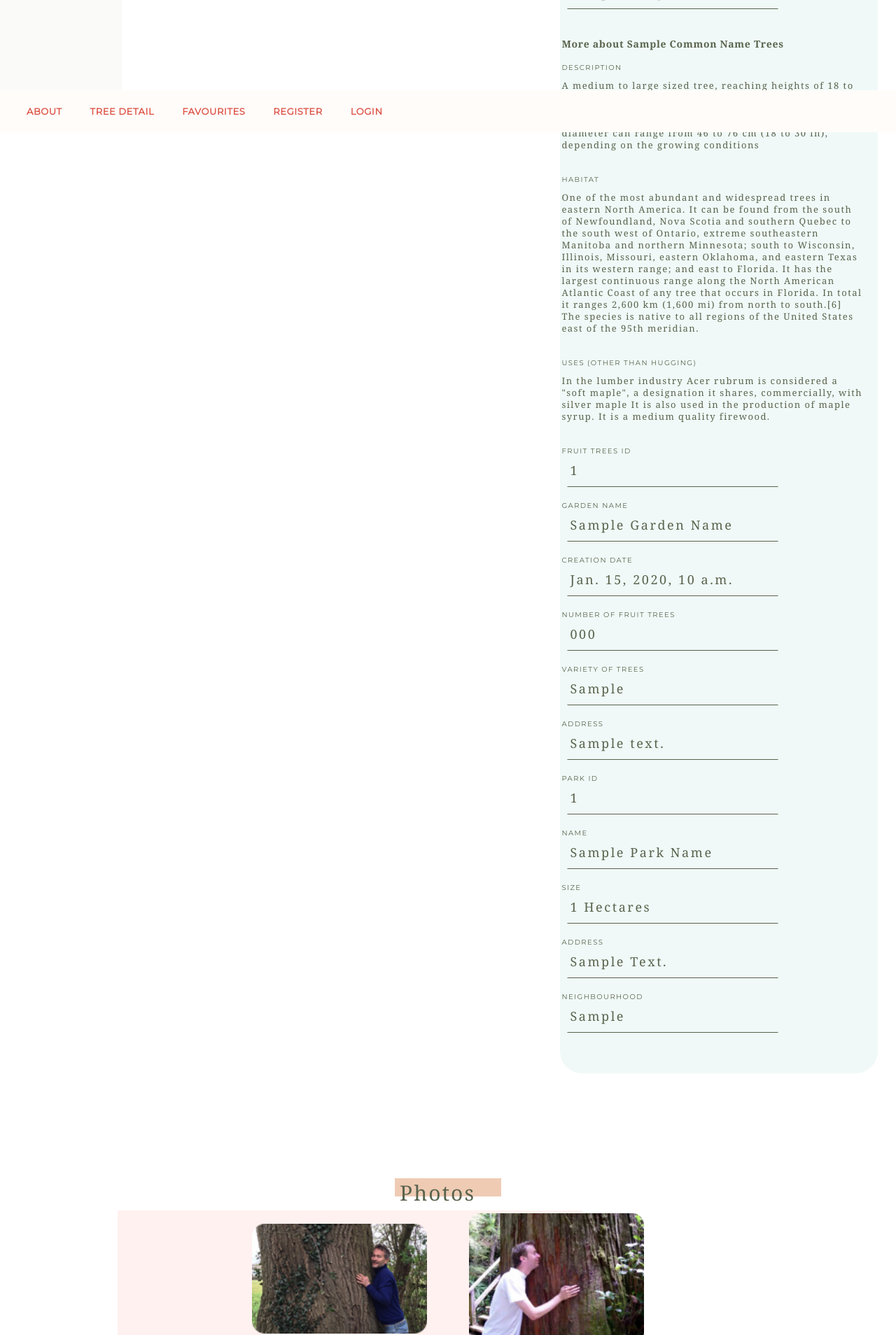
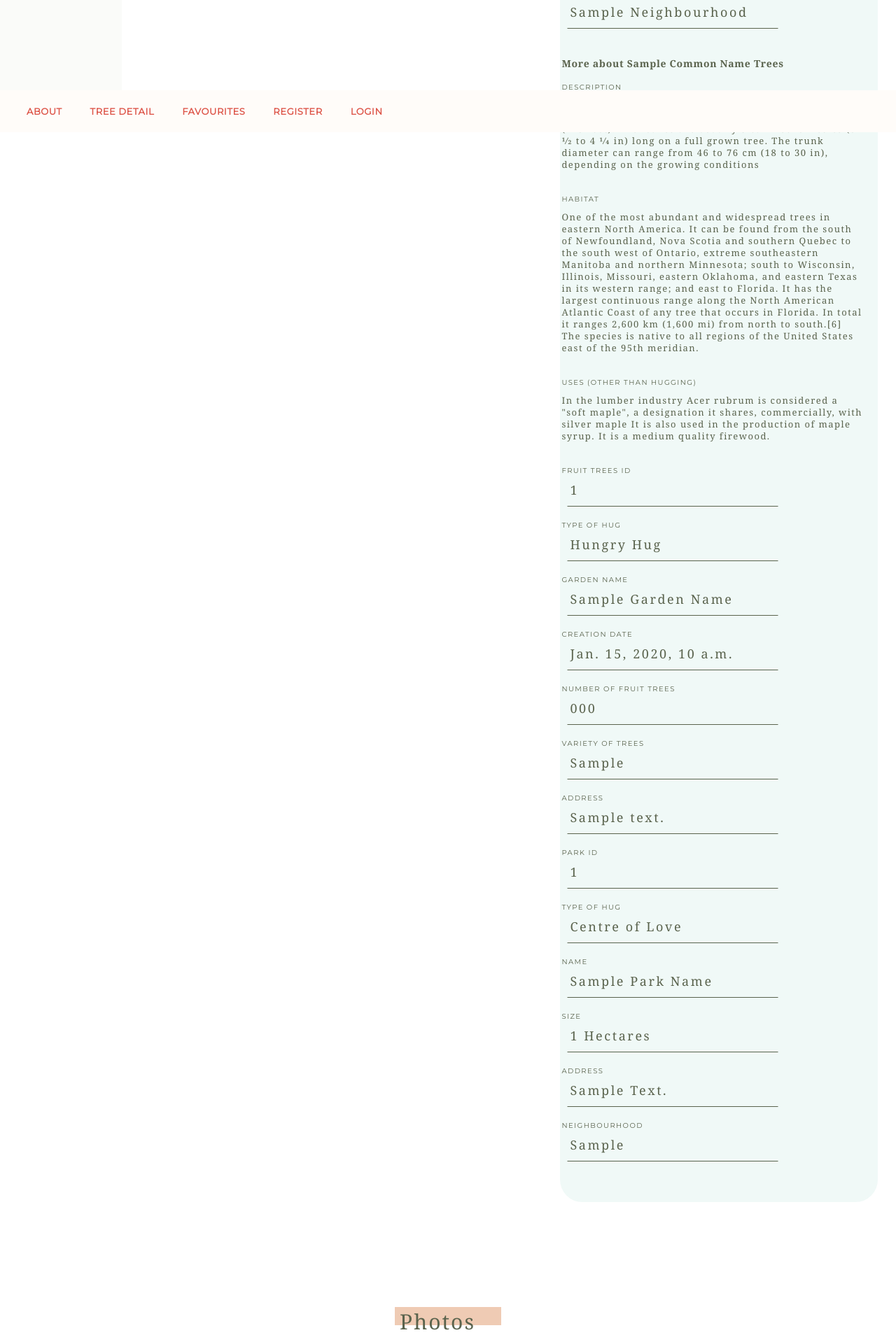
Before and after one commit to CZMoodyDev/HugATreeApp, a Django app: template hug_project_app/templates/tree_detail.html in a window 1280 px wide. Shown: the part 611-2519 px from the top of the page at 70% size. Run offline with Django 3.2, Linux system fonts and the light colour scheme; the template is opened without the code that fills it: most values are stand-ins (such as "Sample title", 1, 10 or a date in 2020); some libraries are stand-ins or nearby versions; some web fonts are replaced.

Commit message:
Added 'type of hug' to tree-detail.html

```diff
--- a/hug_project_app/templates/tree_detail.html
+++ b/hug_project_app/templates/tree_detail.html
@@ -33,26 +33,46 @@
                     <label>Tree ID</label>
                     <p class="shortAnswer">{{ tree_id }}</p>
                     <div class="tree-info-line"></div>
+
+                    <label>Type of Hug</label>
+                    {% if 10 >= diameter %}
+                        <p class="shortAnswer">Small Cuddle</p>
+                    {% endif %}
+                    {% if 20 >= diameter and diameter > 10 %}
+                        <p class="shortAnswer">Medium Embrace</p>
+                    {% endif %}
+                    {% if diameter > 20 %}
+                        <p class="shortAnswer">>Large Nestle</p>
+                    {% endif %}
+                    <div class="tree-info-line"></div>
+
                     <label>Name</label>
                     <p class="shortAnswer">{{ common_name|title }}</p>
                     <div class="tree-info-line"></div>
+
                     <label>Diameter</label>
                     <p class="shortAnswer">{{ diameter }} Inches</p>
                     <div class="tree-info-line"></div>
+
                     <label>Date Planted</label>
                     <p class="shortAnswer">{{ birthdate }}</p>
                     <div class="tree-info-line"></div>
+
                     <label>Address</label>
                     <p class="shortAnswer">{{ address|title }}</p>
                     <div class="tree-info-line"></div>
+
                     <label>Neighbourhood</label>
                     <p class="shortAnswer">{{ neighbourhood|title }}</p>
                     <div class="tree-info-line"></div>
                     <h3 class="tree-type-more-info">More about {{ common_name|title }} Trees</h3>
+
                     <label>Description</label>
                     <p class="longAnswer">A medium to large sized tree, reaching heights of 18 to 27 metres (60 to 90 ft) and exceptionally over 35 metres (115 feet). The leaves are usually 9 to 11 centimetres (3 1⁄2 to 4 1⁄4 in) long on a full grown tree. The trunk diameter can range from 46 to 76 cm (18 to 30 in), depending on the growing conditions</p>
+
                     <label>Habitat</label>
                     <p class="longAnswer">One of the most abundant and widespread trees in eastern North America. It can be found from the south of Newfoundland, Nova Scotia and southern Quebec to the south west of Ontario, extreme southeastern Manitoba and northern Minnesota; south to Wisconsin, Illinois, Missouri, eastern Oklahoma, and eastern Texas in its western range; and east to Florida. It has the largest continuous range along the North American Atlantic Coast of any tree that occurs in Florida. In total it ranges 2,600 km (1,600 mi) from north to south.[6] The species is native to all regions of the United States east of the 95th meridian.</p>
+
                     <label>Uses (other than hugging)</label>
                     <p class="longAnswer">In the lumber industry Acer rubrum is considered a "soft maple", a designation it shares, commercially, with silver maple  It is also used in the production of maple syrup. It is a medium quality firewood.</p>
                 {% endif %}
@@ -62,31 +82,41 @@
                     <label>Fruit Trees ID</label>
                     <p class="shortAnswer">{{ food_id }}</p>
                     <div class="tree-info-line"></div>
+
+                    <label>Type of Hug</label>
+                    <p class="shortAnswer">Hungry Hug</p>
+                    <div class="tree-info-line"></div>
+
                     <label>Garden Name</label>
                     <p class="shortAnswer">{{ garden_name|title }}</p>
                     <div class="tree-info-line"></div>
+
                     {%  if year_created %}
                         <label>Creation Date</label>
                         <p class="shortAnswer">{{ year_created }}</p>
                         <div class="tree-info-line"></div>
                     {% endif %}
+
                     {%  if number_of_trees %}
                         <label>Number of Fruit Trees</label>
                         <p class="shortAnswer">{{ number_of_trees }}</p>
                         <div class="tree-info-line"></div>
                     {% endif %}
+
                     {%  if food_varieties %}
                         <label>Variety of Trees</label>
                         <p class="shortAnswer">{{ food_varieties|title }}</p>
                         <div class="tree-info-line"></div>
                     {% endif %}
+
                     <label>Address</label>
                     <p class="shortAnswer">{{ garden_address }} </p>
                     <div class="tree-info-line"></div>
+
                     <!--Uncomment after neighbourhood field has been added to Foodtree model and data added to foodtree dataset -->
-{#                    <label>Neighbourhood</label>#}
-{#                    <p class="shortAnswer">{{ garden_neighbourhood|title }}</p>#}
-{#                    <div class="tree-info-line"></div>#}
+                    {#                    <label>Neighbourhood</label>#}
+                    {#                    <p class="shortAnswer">{{ garden_neighbourhood|title }}</p>#}
+                    {#                    <div class="tree-info-line"></div>#}
                 {% endif %}
 
                 <!--Park Information Section -->
@@ -94,15 +124,23 @@
                     <label>Park ID</label>
                     <p class="shortAnswer">{{ park_id }}</p>
                     <div class="tree-info-line"></div>
+
+                    <label>Type of Hug</label>
+                    <p class="shortAnswer">Centre of Love</p>
+                    <div class="tree-info-line"></div>
+
                     <label>Name</label>
                     <p class="shortAnswer">{{ park_name|title }}</p>
                     <div class="tree-info-line"></div>
+
                     <label>Size</label>
                     <p class="shortAnswer">{{ park_size }} Hectares</p>
                     <div class="tree-info-line"></div>
+
                     <label>Address</label>
                     <p class="shortAnswer">{{ park_address|title }}</p>
                     <div class="tree-info-line"></div>
+
                     <label>Neighbourhood</label>
                     <p class="shortAnswer">{{ park_neighbourhood|title }}</p>
                     <div class="tree-info-line"></div>
```
Also changed, not shown: hug_project_app/views.py (+37 -37 lines).
